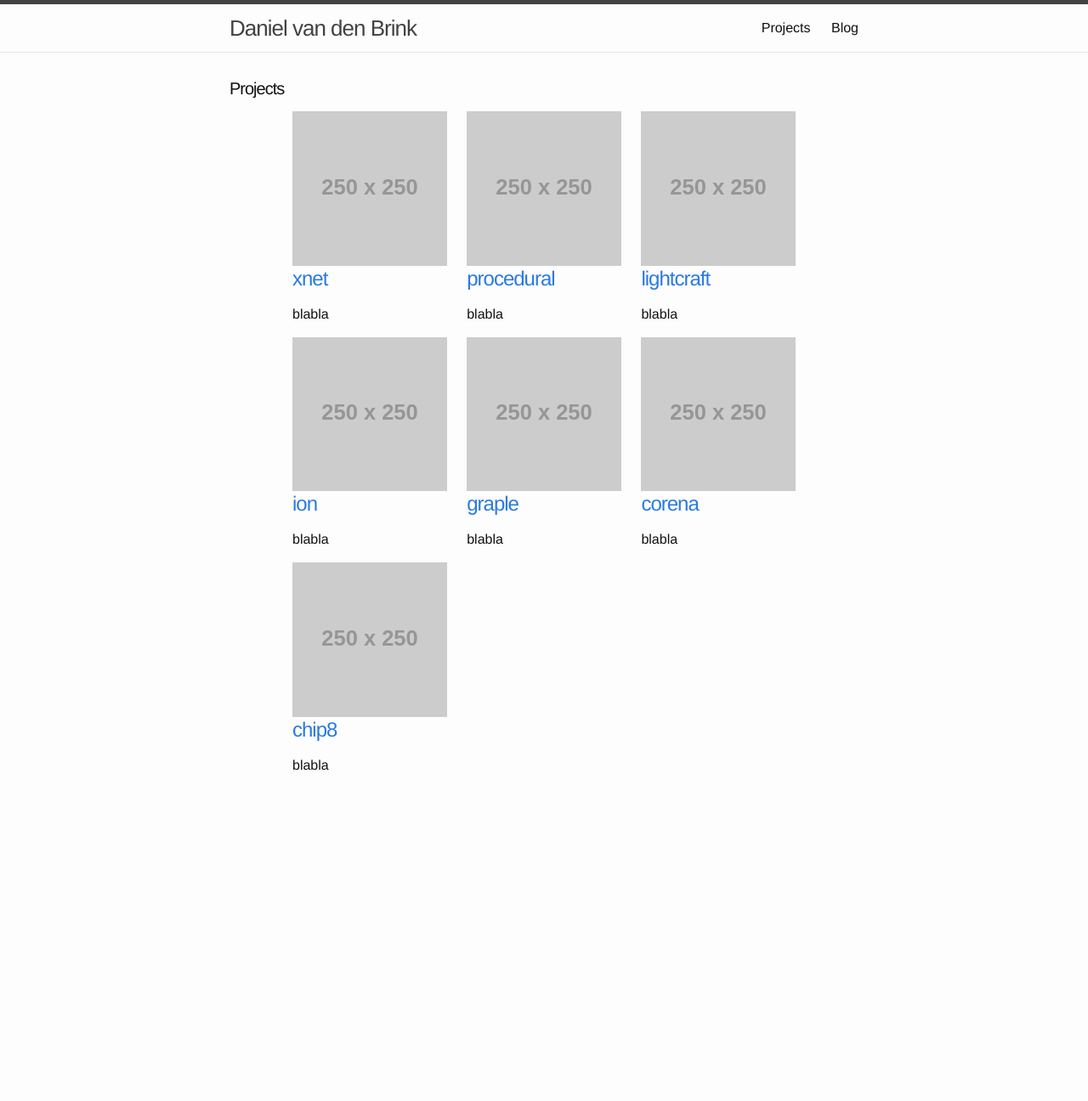
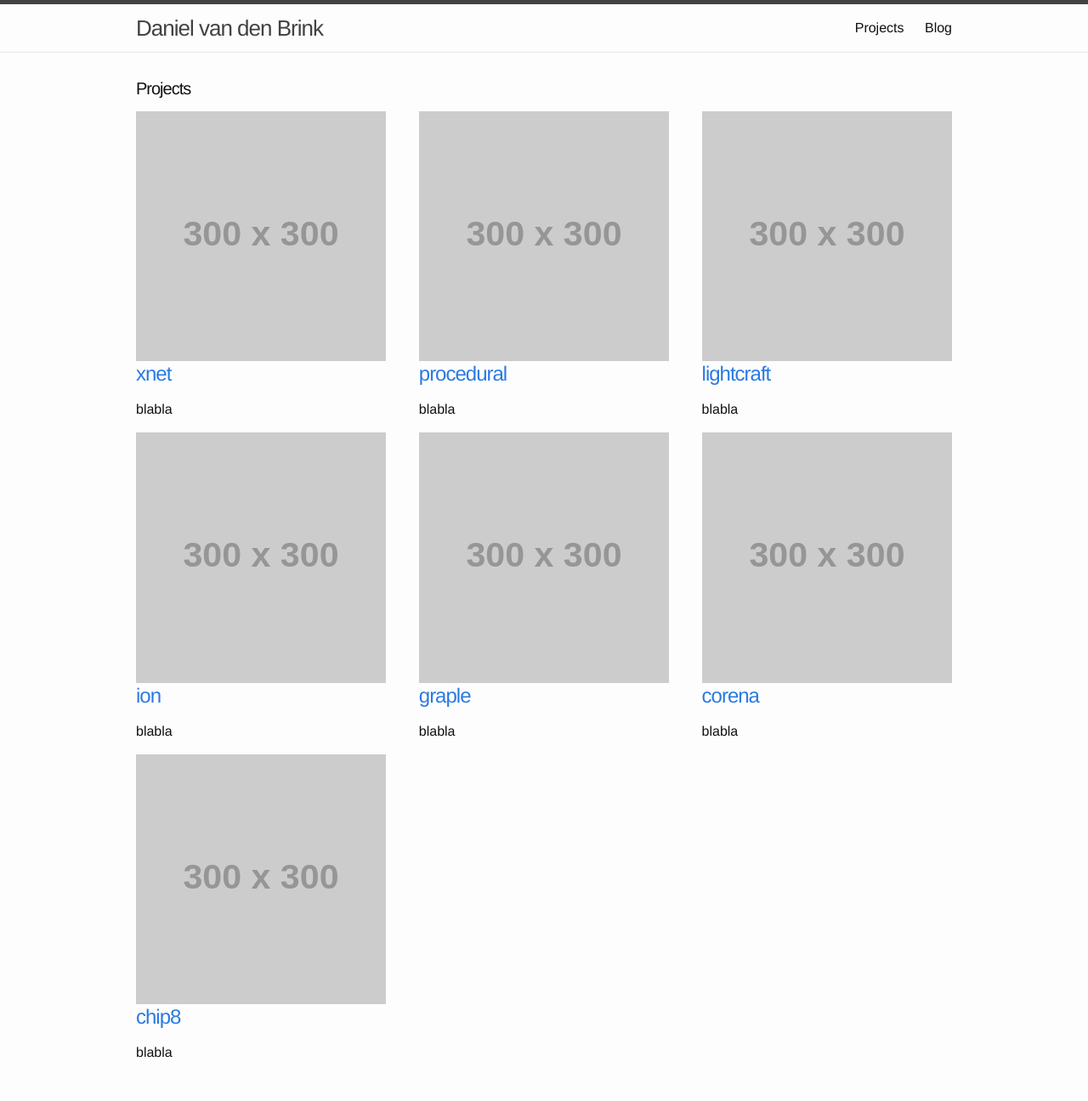
Before and after one commit to dvdbrink/dvdbrink.github.io, a Jekyll site: the page built from projects/index.html, in a window 1280 px wide. Shown: the whole page at 85% size. Built offline with Jekyll 4.4.1, drawn with Linux system fonts in a browser that asks for light colours; before the commit the page ends 958 px from its top, so only the background shows below that.

Commit message:
Update css

```diff
--- a/_includes/header.html
+++ b/_includes/header.html
@@ -1,6 +1,6 @@
 <header class="site-header">
 
-  <div class="wrapper">
+  <div class="container">
 
     <a class="site-title" href="{{ site.baseurl }}/">{{ site.title }}</a>
 
--- a/_layouts/default.html
+++ b/_layouts/default.html
@@ -7,10 +7,8 @@
 
     {% include header.html %}
 
-    <div class="page-content">
-      <div class="wrapper">
-        {{ content }}
-      </div>
+    <div class="container page-content">
+    	{{ content }}
     </div>
 
   </body>
--- a/blog/index.html
+++ b/blog/index.html
@@ -2,7 +2,7 @@
 layout: default
 title: Blog
 ---
-<div class="home">
+<div class="blog">
 
   <h1 class="page-heading">Blog</h1>
 
--- a/projects/index.html
+++ b/projects/index.html
@@ -2,11 +2,10 @@
 layout: default
 title: Projects
 ---
-<div class="home">
 
+<div class="projects">
   <h1 class="page-heading">Projects</h1>
 
-  <div class="container">
   {% for project in site.categories.project do %}
     {% assign loopindex = forloop.index | modulo: 3 %}
 
@@ -15,7 +14,7 @@ title: Projects
     {% endif %}
 
     <div class="one-third column">
-        <img src="https://placehold.it/250x250">
+      <img class="u-max-full-width" src="https://placehold.it/300x300">
       <h2>
         <a class="post-link" href="{{ project.url | prepend: site.baseurl }}">{{ project.title }}</a>
       </h2>
@@ -27,5 +26,3 @@ title: Projects
     {% endif %}
   {% endfor %}
   </div>
-
-</div>
```
Lines whose indentation alone changed are shown as unchanged.
